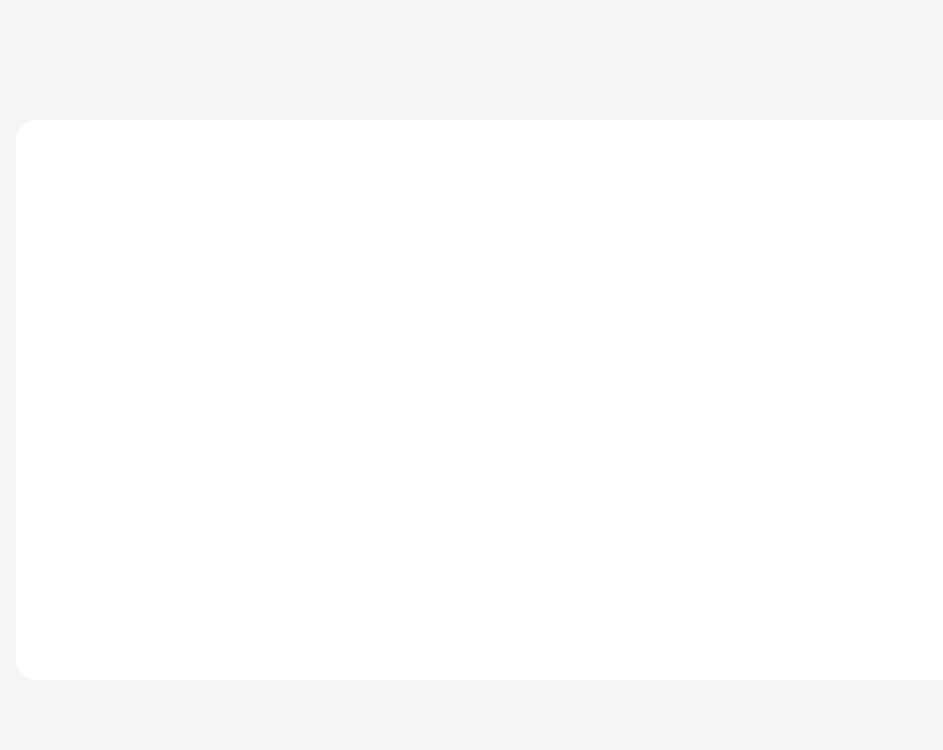
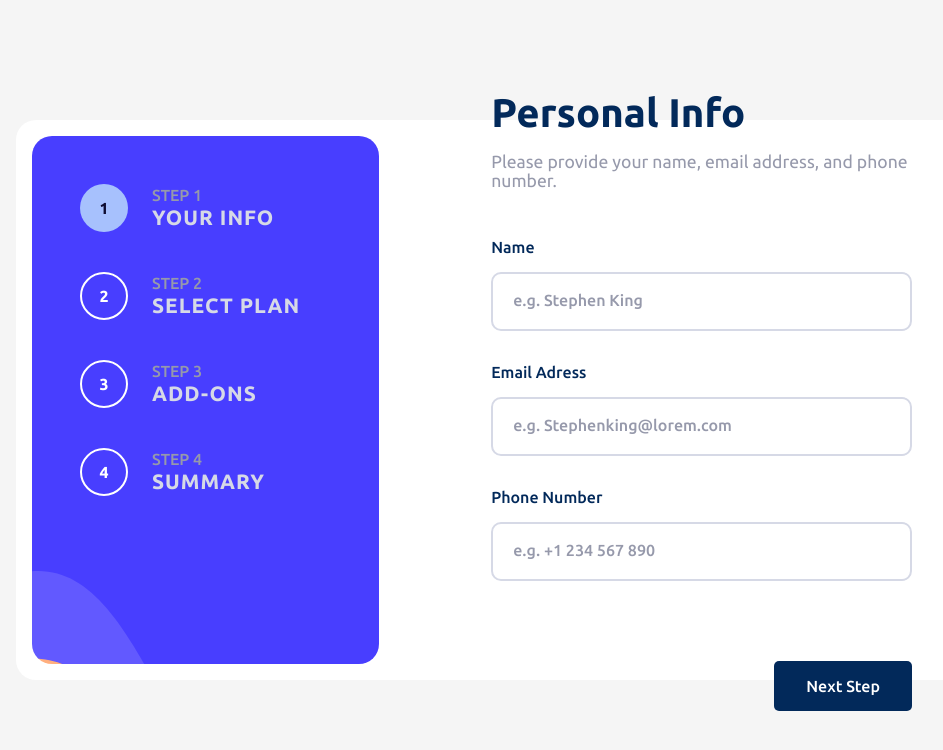
Before and after one commit to kaya70875/multi-step-form-react, a React (Vite) app in the folder multi-step-form/: page /select-plan in a window 1280 px wide. Before the commit this address had no page. Shown: the top 750 px of the page, without its empty margins (112-1055 px from the left). Built offline with nearby package versions, Linux system fonts and the light colour scheme.

Commit message:
create step2 route

```diff
--- a/multi-step-form/src/App.tsx
+++ b/multi-step-form/src/App.tsx
@@ -2,6 +2,7 @@
 import "./App.css";
 import "./index.css";
 import MainPage from "./components/routes/MainPage";
+import ChsPlan from "./components/routes/ChsPlan";
 
 function App() {
   return (
@@ -10,6 +11,7 @@
         <div className="form-wrapper">
           <Routes>
             <Route path="/" element={<MainPage></MainPage>}></Route>
+            <Route path="/select-plan" element={<ChsPlan></ChsPlan>}></Route>
           </Routes>
 
         </div>
--- /dev/null
+++ b/multi-step-form/src/components/routes/ChsPlan.tsx
@@ -0,0 +1,25 @@
+import { useState } from "react";
+import FormInfoSection from "../FormInfoSection";
+import FormStepsSection from "../FormStepsSection";
+import SubmitButton from "../buttons/FormButton";
+
+export default function ChsPlan() {
+    const [activeStep , setActiveStep] = useState<number>(1);
+  return (
+    <>
+      <FormStepsSection activeStep={activeStep} />
+      <FormInfoSection
+        formHeader="Personal Info"
+        formInfo="Please provide your name, email address, and phone number."
+      >
+        <section className="form">
+          <form>
+            <h2>Choosing Plan Section</h2>
+
+            <SubmitButton setActiveStep={setActiveStep} />
+          </form>
+        </section>
+      </FormInfoSection>
+    </>
+  );
+}
```
